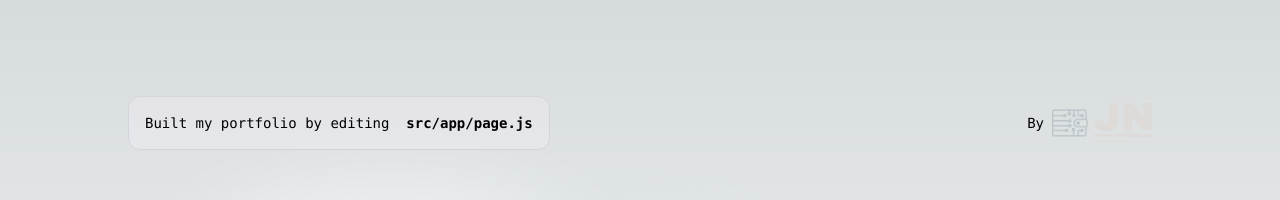
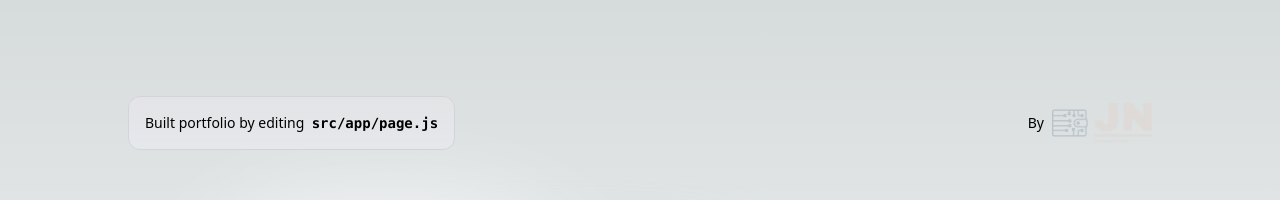
Before and after one commit to jnutt367/jason-nutt-digital-nomad, a Next.js app: page / in a window 1280 px wide. Shown: the top 200 px of the page. Built offline with nearby package versions, Linux system fonts and the light colour scheme.

Commit message:
commit for small title

```diff
--- a/src/app/page.js
+++ b/src/app/page.js
@@ -2,10 +2,10 @@
 
 export default function Home() {
   return (
-    <main className="flex min-h-screen bg-dark flex-col items-center justify-between p-24">
-      <div className="z-10 max-w-5xl w-full items-center justify-between font-mono text-sm lg:flex">
+    <main className="flex min-h-screen bg-red flex-col items-center justify-between p-24">
+      <div className="z-10 max-w-5xl w-full items-center justify-between font-sans text-sm lg:flex">
         <p className="fixed left-0 top-0 flex w-full justify-center border-b border-gray-300 bg-gradient-to-b from-zinc-200 pb-6 pt-8 backdrop-blur-2xl dark:border-neutral-800 dark:bg-zinc-800/30 dark:from-inherit lg:static lg:w-auto  lg:rounded-xl lg:border lg:bg-gray-200 lg:p-4 lg:dark:bg-zinc-800/30">
-         Built my portfolio by editing &nbsp;
+         Built portfolio by editing &nbsp;
           <code className="font-mono font-bold">src/app/page.js</code>
         </p>
         <div className="fixed bottom-0 left-0 flex h-48 w-full items-end justify-center bg-gradient-to-t from-white via-white dark:from-black dark:via-black lg:static lg:h-auto lg:w-auto lg:bg-none">
```
